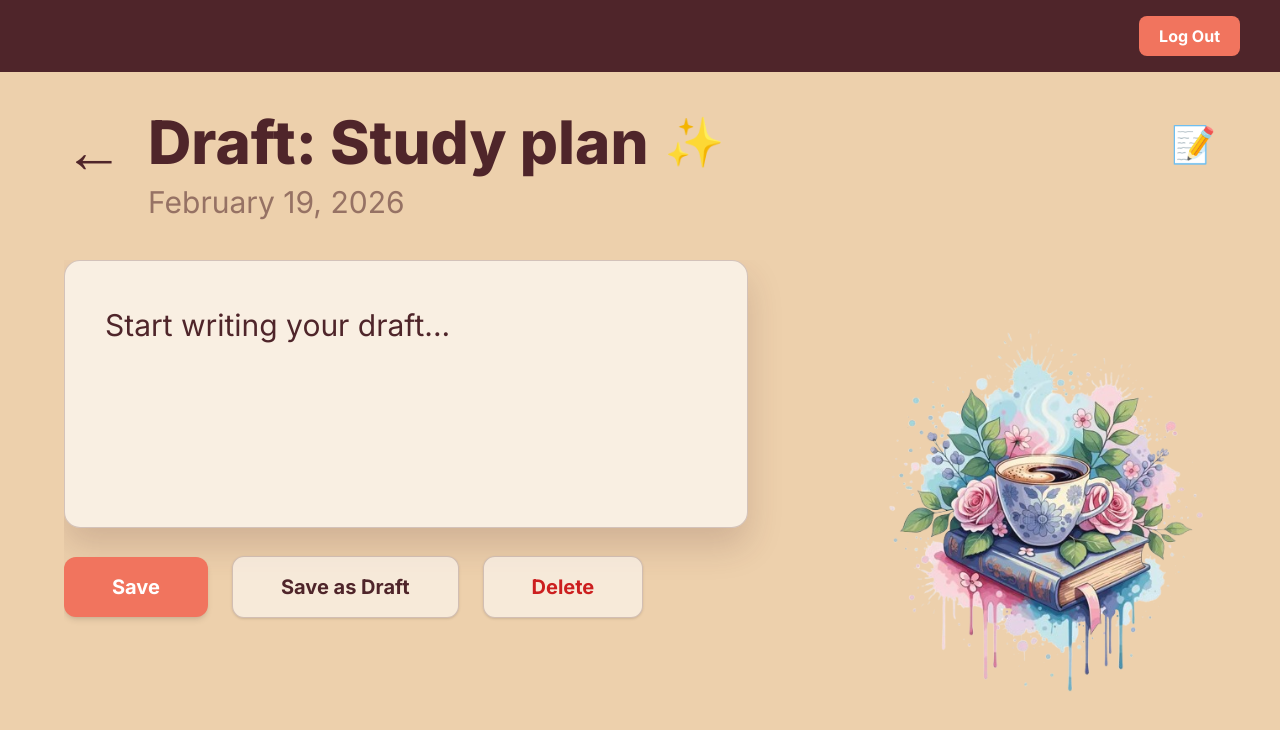
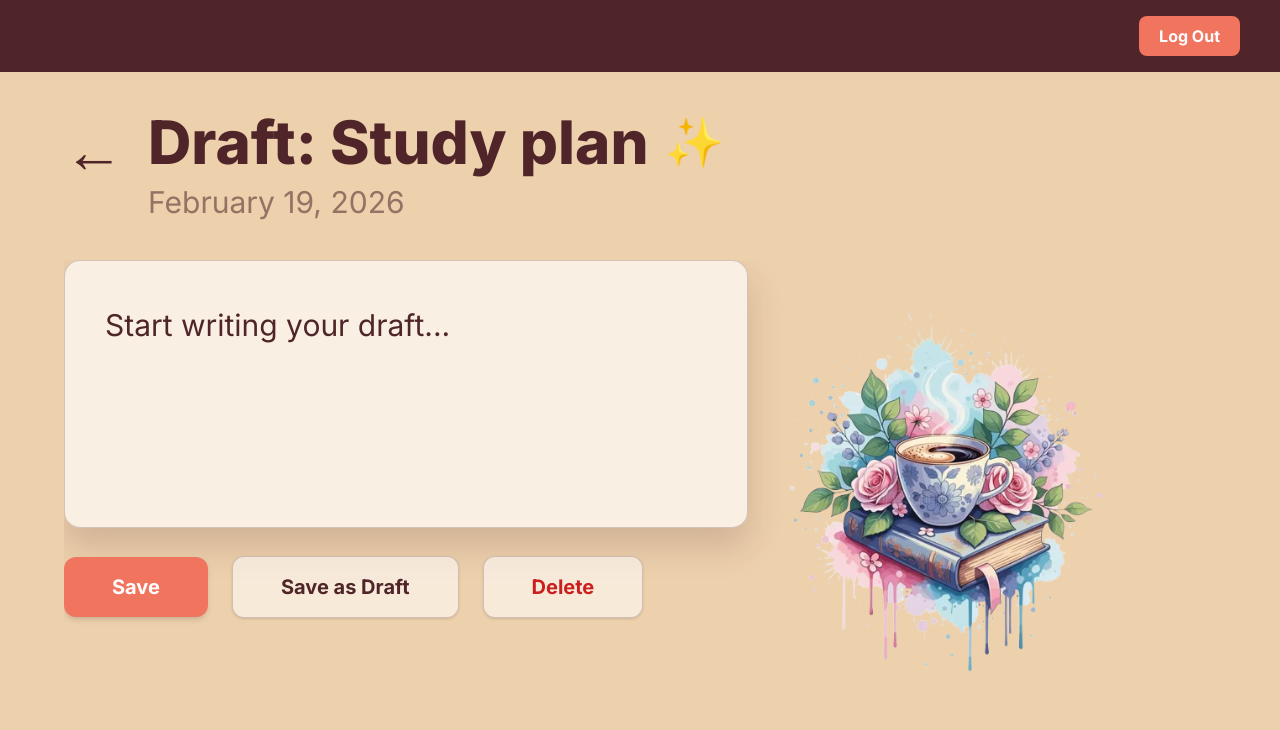
Before and after one commit to yeansreymom25-eng/daily-journal, a Next.js app: page /drafts/1 in a window 1280 px wide. Shown: the top 730 px of the page. Built offline with nearby package versions, Linux system fonts and the light colour scheme.

Commit message:
adjust coffee position left

```diff
--- a/app/drafts/[id]/page.tsx
+++ b/app/drafts/[id]/page.tsx
@@ -59,7 +59,6 @@ export default function DraftDetailPage() {
   const isNew = id === "new";
   const current = drafts.find((d) => d.id === id) || drafts[0];
 
-  // ✅ editable
   const [title, setTitle] = useState<string>(
     isNew ? "Draft: New idea" : current.title
   );
@@ -138,14 +137,11 @@ export default function DraftDetailPage() {
               </div>
             </div>
 
-            <div className="text-4xl mt-3" style={{ color: COLORS.text }}>
-              📝
-            </div>
           </div>
 
           {/* Content Row */}
           <div className="mt-10 flex gap-12 items-start flex-1 overflow-hidden">
-            {/* LEFT COLUMN (textarea + buttons) */}
+            {/* LEFT COLUMN */}
             <div className="flex-1 flex flex-col min-w-0">
               {/* Text box */}
               <div
@@ -169,7 +165,6 @@ export default function DraftDetailPage() {
                 />
               </div>
 
-              {/* ✅ Buttons moved UP (directly under textarea) */}
               <div className="mt-7 flex items-center gap-6">
                 <button
                   onClick={saveUIOnly}
@@ -209,15 +204,18 @@ export default function DraftDetailPage() {
 
             {/* RIGHT COLUMN (coffee image) */}
             <div className="w-[420px] relative flex items-start justify-center">
+         <div className="w-[420px] relative flex items-start justify-start">
           <img
             src="/images/coffee.png"
             alt="Coffee"
             className="w-[420px] h-auto select-none"
             draggable={false}
             style={{
-                  transform: "translateX(40px) translateY(40px)",
+              marginLeft: "-60px",   //  moves image LEFT
+              marginTop: "20px",     // small vertical adjustment
             }}
           />
+        </div>
             </div>
           </div>
         </div>
```
Lines whose indentation alone changed are shown as unchanged.
